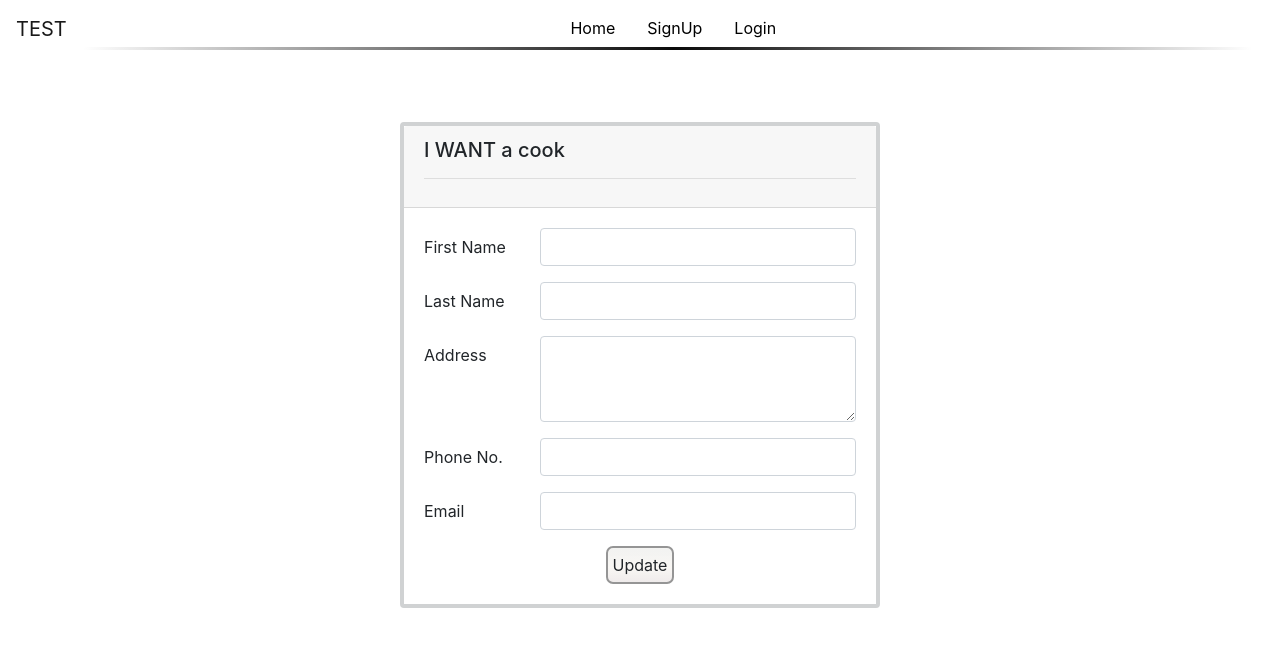
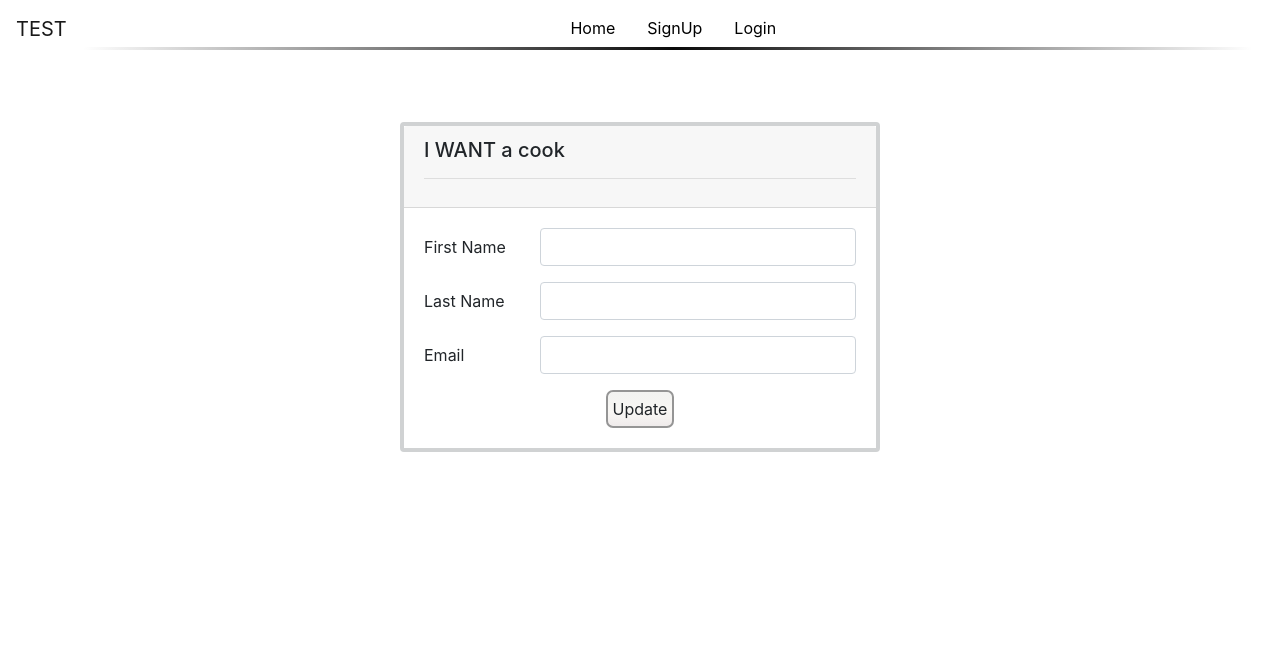
Before and after one commit to foresightJ/Subscription, a React (Create React App) app: page /edit in a window 1280 px wide. Shown: the top 646 px of the page. Built offline with nearby package versions, Linux system fonts and the light colour scheme; no server answers.

Commit message:
embedded subscription to user

```diff
--- a/Controller/controller.js
+++ b/Controller/controller.js
@@ -8,7 +8,6 @@ const User = require('../Model/user')
 
 //Creating A User
 const postCreateUser = async (req, res, next) => {
-    //get the info from the front-end and send to the db
     //CREATE USER
     // console.log(req.body)
     const newUser = new User ({
@@ -19,7 +18,6 @@ const postCreateUser = async (req, res, next) => {
         Password: req.body.password,
 
     })
-    console.log(newUser)
     // //SAVE USER IN THE DB
     newUser.save()
     .then(result => {
@@ -68,8 +66,6 @@ const postEdit = (req, res, next) => {
     .then(user => {
         user.FirstName = req.body.firstName;
         user.LastName = req.body.lastName;
-        user.Address = req.body.address;
-        user.Number = req.body.number;
         user.Email = req.body.email;
         return user.save()
     })
--- a/src/components/Update/edit.js
+++ b/src/components/Update/edit.js
@@ -17,7 +17,7 @@ import NavBar from '../Nav/navbar';
             firstName: '',
             lastName: '',
             address: '',
-            number: '',
+            password: '',
             email: '',
     };
 
@@ -37,7 +37,7 @@ import NavBar from '../Nav/navbar';
         firstName: user.data.data.FirstName,
         lastName: user.data.data.LastName,
         address: user.data.data.Address,
-        number: user.data.data.Number,
+        password: user.data.data.password,
         email: user.data.data.Email,
       })
     })
@@ -58,8 +58,6 @@ import NavBar from '../Nav/navbar';
       id: this.state.id,
       firstName: this.state.firstName,
       lastName: this.state.lastName,
-      address: this.state.address,
-      number: this.state.number,
       email: this.state.email,
     }
     services.postEdit(id, updatedUser)
@@ -105,23 +103,8 @@ import NavBar from '../Nav/navbar';
                       </div>
                     </div>
 
-                    {/* Address */}
-                    <div className="form-group row">
-                      <label  className="col-sm-3 col-form-label">Address</label>
-                      <div className="col-sm-9
-                      ">
-                      <textarea name="address" className="form-control" id="inputAddress" rows="3" value={this.state.address} onChange={this.onChange}></textarea>
-                      </div>
-                    </div>
 
-                    {/* Number */}
-                    <div className="form-group row">
-                      <label  className="col-sm-3 col-form-label">Phone No.</label>
-                      <div className="col-sm-9
-                      ">
-                        <input name="number" className="form-control" id="inputNumber" value={this.state.number} onChange={this.onChange}/>
-                      </div>
-                    </div>
+
 
                     {/* Email */}
                     <div className="form-group row">
--- a/src/components/util/services.js
+++ b/src/components/util/services.js
@@ -2,36 +2,38 @@ import http from './http-commons';
 
 class StuffDataService {
 
+  //create new data
   create(data) {
     return http.post("/api", data);
   }
+  // get all data
   find() {
     return http.get("/");
   }
 
+  //get single data
   findById(id) {
     return http.get(`/api/${id}`);
   }
 
+  // get single data to edit
   findOne(id) {
     return http.get(`/edit/${id}`);
   }
 
+//post edited data
   postEdit(id, data) {
     return http.post(`/edit/${id}`, data);
   }
 
+  // post delete
   remove(id) {
     return http.post(`/api/${id}`);
   }
 
-  deleteAll() {
-    return http.delete(`/api`);
-  }
 
-  findByTitle(title) {
-    return http.get(`/api?title=${title}`);
-  }
+
+
 }
 
 export default new StuffDataService();
```
Also changed, not shown: Model/user.js (+9 -1 lines).
